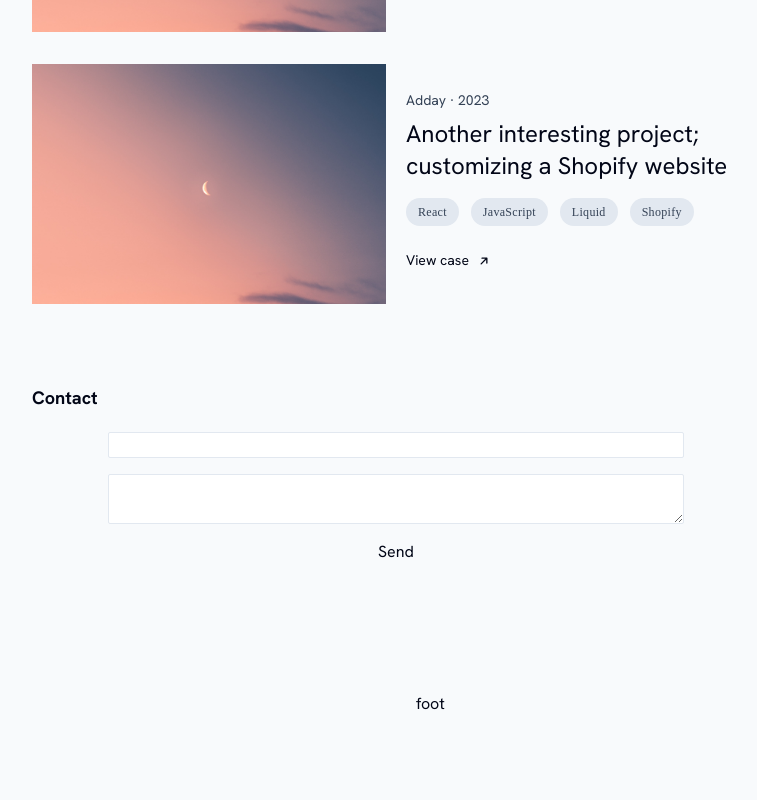
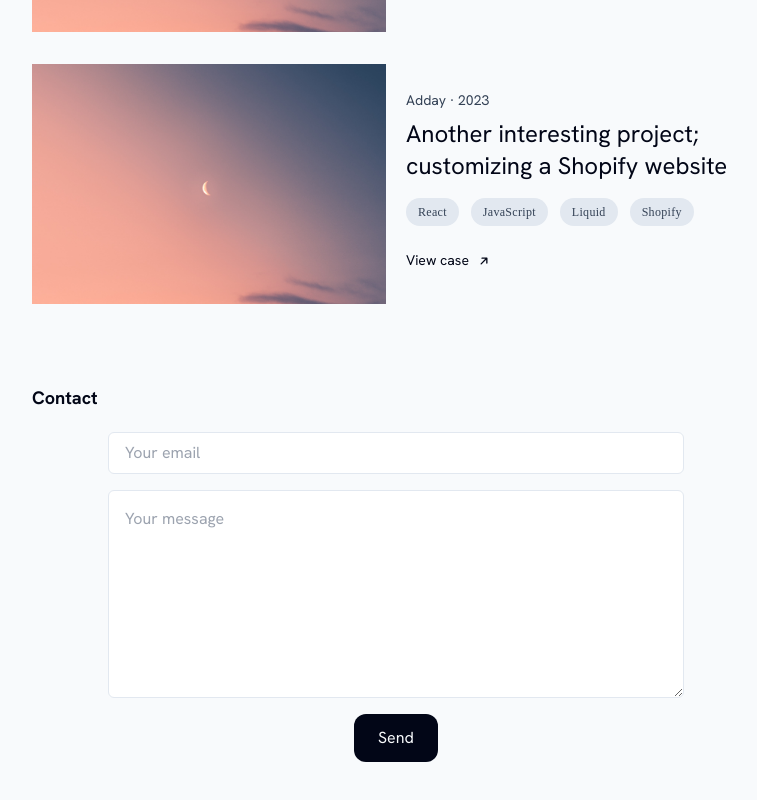
Before and after one commit to Esther-tech/portfolio-2024, a Next.js app: page / in a window 1280 px wide. Shown: the part 2005-2805 px from the top of the page, without its empty margins (244-1001 px from the left). Before the commit the page ends 2745 px from the top, so only its background shows below. Built offline with nearby package versions, Linux system fonts and the light colour scheme.

Commit message:
wip contact section

```diff
--- a/components/contact.tsx
+++ b/components/contact.tsx
@@ -5,10 +5,27 @@ export default function Contact() {
   return (
     <PageSection id="contact" title="Contact">
       <div className="max-w-xl m-auto">
-        <form className="flex flex-col gap-4 ">
-          <input type="email" className="border border-slate-200 rounded-sm" />
-          <textarea className="border border-slate-200 rounded-sm" />
-          <button type="submit">Send</button>
+        <form className="flex flex-col gap-4 items-center">
+          <input
+            type="email"
+            name="sender"
+            required
+            placeholder="Your email"
+            className="border border-slate-200 w-full px-4 py-2 rounded-md"
+          />
+          <textarea
+            required
+            name="message"
+            maxLength={500}
+            placeholder="Your message"
+            className="border border-slate-200 rounded-md w-full p-4 h-52"
+          />
+          <button
+            type="submit"
+            className="py-3 px-6 bg-slate-950 text-slate-50 rounded-xl hover:scale-110 focus:scale-110 transition"
+          >
+            Send
+          </button>
         </form>
       </div>
     </PageSection>
--- a/components/experience.tsx
+++ b/components/experience.tsx
@@ -57,8 +57,8 @@ export default function Experience() {
                       width="8"
                       height="8"
                       alt="arrow"
-                      className={`absolute top-[30%] right-[-7px] rotate-180 ${
-                        !reverse && "sm:left-[-7px] sm:rotate-0"
+                      className={`absolute top-[30%] -right-[7px] rotate-180 ${
+                        !reverse && "sm:-left-[7px] sm:rotate-0"
                       }`}
                     />
                     <div>{year}</div>
@@ -78,7 +78,7 @@ export default function Experience() {
             height="400"
             width="1"
             alt="vertical divider"
-            className="absolute top-[-2.5rem] left-1/4 sm:left-1/2 h-[110%]"
+            className="absolute -top-[2.5rem] left-1/4 sm:left-1/2 h-[110%]"
           />
         </div>
       </PageSection>
--- a/components/footer.tsx
+++ b/components/footer.tsx
@@ -3,7 +3,7 @@ import React from "react";
 export default function Footer() {
   return (
     <footer className="max-w-screen-md m-auto absolute bottom-0 left-1/2 py-6 px-5 bg-slate-50 ">
-      <div className="flex">foot</div>
+      <div className="flex"></div>
     </footer>
   );
 }
--- a/next.config.mjs
+++ b/next.config.mjs
@@ -1,4 +1,8 @@
 /** @type {import('next').NextConfig} */
-const nextConfig = {};
+const nextConfig = {
+  experimental: {
+    serverActions: true
+  }
+};
 
 export default nextConfig;
```
